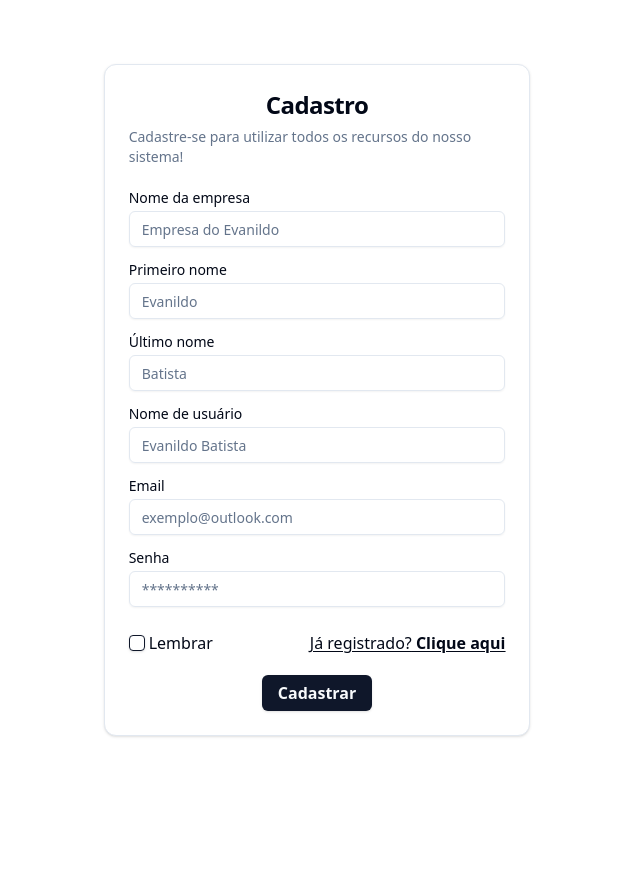
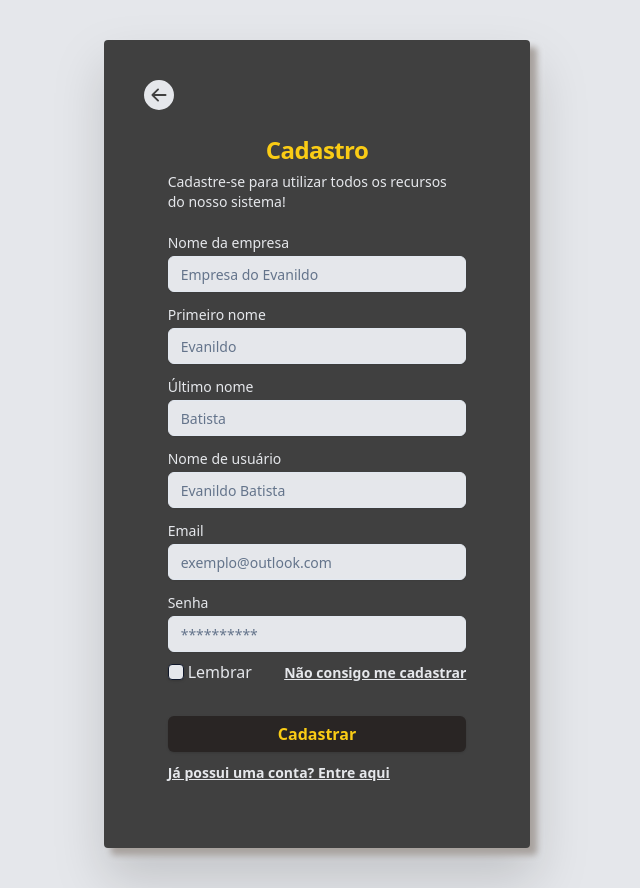
Before and after one commit to JonasFortes12/MEICash-front-end, a React (Vite) app: page /register in a window 1280 px wide. Shown: the whole page, without its empty margins (323-963 px from the left). Before the commit the page ends 800 px from the top, so only its background shows below. Built offline with nearby package versions, Linux system fonts and the light colour scheme.

Commit message:
Implementação dos estilos iniciais das telas e login e cadastro

```diff
--- a/src/components/component/dashboard.tsx
+++ b/src/components/component/dashboard.tsx
@@ -127,7 +127,7 @@ function Transactions() {
         <div className="h-full flex flex-col">
           <ul className="list-disc text-gray-200 pl-14 justify-start text-base marker:text-yellow-400 tracking-widest">
             <li className="cursor-pointer hover:text-yellow-400 duration-500">
-              <a href="/transaction">Histórico de transações</a>
+              <a href="/">Histórico de transações</a>
             </li>
             <li className="cursor-default">xxxxxxxxxx</li>
             <li className="cursor-default">xxxxxxxxxx</li>
@@ -150,7 +150,7 @@ function Transactions() {
               <FaBell className="cursor-pointer hover:text-yellow-400 duration-500" />
               <FaUser className="cursor-pointer hover:text-yellow-400 duration-500 " />
               <FaGear className="cursor-pointer hover:text-yellow-400 duration-500 " />
-              <DropdownMenuTrigger className="text-xl">
+              <DropdownMenuTrigger className="pt-0 flex">
                 <FaCaretDown className="cursor-pointer hover:text-yellow-400 duration-500" />
               </DropdownMenuTrigger>
               <DropdownMenuContent className="">
@@ -171,8 +171,7 @@ function Transactions() {
 
         <div className="flex items-center justify-between ">
           <form className="flex items-center gap-2">
-            <Input name="id" placeholder="Id do pedido" />
-            <Input name="name" placeholder="Nome do produto" />
+            <Input name="id" placeholder="Título da transação" />
             <Button type="submit" variant={"secondary"}>
               <Search className="w-4 h-4 mr-2 " />
               Filtrar Resultados
@@ -181,7 +180,7 @@ function Transactions() {
           <div className="space-x-1">
             <Dialog>
               <DialogTrigger>
-                <Button className="bg-stone-800">
+                <Button className="bg-stone-800 hover:bg-gray-800 duration-500  ">
                   <PlusCircle className="w-4 h-4 mr-2 " />
                   Nova categoria
                 </Button>
--- a/src/components/component/login.tsx
+++ b/src/components/component/login.tsx
@@ -51,23 +51,25 @@ function Login() {
   }
 
   return (
-    <div className="h-dvh w-dvh content-center">
-      <Card className="m-auto h-fit w-1/4">
+    <div className="h-dvh w-dvh content-center bg-gray-200">
+
+      <Card className="border-none m-auto h-fit w-2/6 bg-neutral-700 drop-shadow-2xl rounded-sm p-12 shadow-stone-400 shadow-md shadow-[7px_7px_6px_0_rgba(0,0,0,0.1)]">
         <form onSubmit={handleSubmit}>
           <CardHeader>
-            <CardTitle className="text-center font-bold text-2xl">
+            <CardTitle className="text-center font-bold text-2xl text-yellow-400" >
               Login
             </CardTitle>
-            <CardDescription>
+            <CardDescription className="text-gray-200">
               Se já possui uma conta, entre para utilizar todos os recursos do
               nosso sistema!
             </CardDescription>
           </CardHeader>
           <CardContent>
             <div className="grid w-full items-center gap-4">
-              <div className="flex flex-col space-y-1.5">
+              <div className="flex flex-col space-y-1.5 text-gray-200">
                 <Label htmlFor="username">Nome de usuário</Label>
                 <Input
+                  className="bg-gray-200 text-stone-950"
                   type="text"
                   id="username"
                   placeholder="Evanildo"
@@ -75,9 +77,10 @@ function Login() {
                   onChange={(e) => setUsername(e.target.value)}
                 />
               </div>
-              <div className="flex flex-col space-y-1.5">
+              <div className="flex flex-col space-y-1.5 text-gray-200">
                 <Label htmlFor="password">Senha</Label>
                 <Input
+                  className="bg-gray-200 text-stone-950 "
                   type="password"
                   id="password"
                   placeholder="**********"
@@ -86,29 +89,30 @@ function Login() {
                 />
               </div>
             </div>
-          </CardContent>
-          <CardFooter className="flex flex-col ">
-            <div className="w-full flex flex-row justify-between">
+            <div className="w-full flex flex-row justify-between text-gray-200 pt-2">
               <div className="flex items-center">
-                <Checkbox id="check" name="check" />
+                <Checkbox className="bg-gray-200" id="check" name="check" />
                 <label className="pl-1" htmlFor="check">
                   Lembrar
                 </label>
               </div>
 
-              <div className="flex pl-1  underline underline-offset-2">
-                <a href="/register">
-                  {" "}
-                  Para se cadastrar
-                  <span className="font-bold"> clique aqui</span>
+              <div className="flex pl-1">
+                <a href="/">
+                  <span className="text-sm font-bold cursor-pointer hover:text-yellow-400 duration-500 underline hover:decoration-yellow-400"> Esqueci minha senha</span>
                 </a>
               </div>
             </div>
+          </CardContent>
+          <CardFooter className="flex flex-col mb-4">
 
-            <div className="mt-5">
-              <Button type="submit" className="font-bold text-base">
+            <div className="mt-2 mb-2 w-full ">
+              <Button type="submit" className="w-full font-bold text-base bg-stone-800 text-yellow-400 hover:bg-stone-700">
                 Entrar{" "}
               </Button>
+            </div>
+            <div className="w-full">
+              <a href="/register" className="text-sm font-bold underline decoration-solid justify-start text-gray-200 ">Ainda não possui uma conta? <span className="cursor-pointer hover:text-yellow-400 duration-500 underline hover:decoration-yellow-400">Cadastre-se aqui</span></a>
             </div>
           </CardFooter>
         </form>
--- a/src/components/component/register.tsx
+++ b/src/components/component/register.tsx
@@ -16,6 +16,8 @@ import { useNavigate } from 'react-router-dom';
 import User from "@/interfaces/User";
 import userService from "@/service/UserService";
 import authProvider from "@/service/AuthProvider";
+
+import { BsFillArrowLeftCircleFill } from "react-icons/bs";
 
 function Register() {
   const [companyName, setCompanyName] = useState("");
@@ -66,22 +68,28 @@ function Register() {
   }
 
   return (
-    <div className="h-dvh w-dvh content-center">
-      <Card className="m-auto h-fit w-1/3">
-        <form onSubmit={handleSubmit} autoComplete="Off">
+    <div className="h-fit w-dvh content-center bg-gray-200">
+      <Card className="my-10 mx-auto h-fit w-1/3 border-none bg-neutral-700 drop-shadow-2xl rounded-sm p-10 shadow-stone-400 shadow-md shadow-[7px_7px_6px_0_rgba(0,0,0,0.1)] ">
+        <div className="text-3xl w-fit">
+          <a href="/login" className="cursor-pointer text-gray-200 hover:text-yellow-400">
+            <BsFillArrowLeftCircleFill />
+          </a>
+        </div>
+        <form onSubmit={handleSubmit} autoComplete="Off" className="pt-0">
           <CardHeader>
-            <CardTitle className="text-center font-bold text-2xl">
+            <CardTitle className="text-center font-bold text-2xl text-yellow-400">
               Cadastro
             </CardTitle>
-            <CardDescription>
+            <CardDescription className="text-gray-200">
               Cadastre-se para utilizar todos os recursos do nosso sistema!
             </CardDescription>
           </CardHeader>
           <CardContent>
             <div className="grid w-full items-center gap-4">
-              <div className="flex flex-col space-y-1.5">
+              <div className="flex flex-col space-y-1.5 text-gray-200">
                 <Label htmlFor="companyName">Nome da empresa</Label>
                 <Input
+                className="bg-gray-200 text-stone-950"
                   autoComplete="off"
                   type="text"
                   id="companyName"
@@ -90,9 +98,10 @@ function Register() {
                   onChange={(e) => setCompanyName(e.target.value)}
                 />
               </div>
-              <div className="flex flex-col space-y-1.5">
+              <div className="flex flex-col space-y-1.5 text-gray-200">
                 <Label htmlFor="firstName">Primeiro nome</Label>
                 <Input
+                className="bg-gray-200 text-stone-950"
                 autoComplete="off"
                   type="text"
                   id="firstName"
@@ -101,9 +110,10 @@ function Register() {
                   onChange={(e) => setFirstName(e.target.value)}
                 />
               </div>
-              <div className="flex flex-col space-y-1.5">
+              <div className="flex flex-col space-y-1.5 text-gray-200">
                 <Label htmlFor="lastName">Último nome</Label>
                 <Input
+                className="bg-gray-200 text-stone-950"
                 autoComplete="off"
                   type="text"
                   id="lastName"
@@ -112,9 +122,10 @@ function Register() {
                   onChange={(e) => setLastName(e.target.value)}
                 />
               </div>
-              <div className="flex flex-col space-y-1.5">
+              <div className="flex flex-col space-y-1.5 text-gray-200">
                 <Label htmlFor="username">Nome de usuário</Label>
                 <Input
+                className="bg-gray-200 text-stone-950"
                 autoComplete="off"
                   type="text"
                   id="username"
@@ -123,9 +134,10 @@ function Register() {
                   onChange={(e) => setUsername(e.target.value)}
                 />
               </div>
-              <div className="flex flex-col space-y-1.5">
+              <div className="flex flex-col space-y-1.5 text-gray-200">
                 <Label htmlFor="email">Email</Label>
                 <Input
+                className="bg-gray-200 text-stone-950"
                 autoComplete="off"
                   type="email"
                   id="email"
@@ -134,9 +146,10 @@ function Register() {
                   onChange={(e) => setEmail(e.target.value)}
                 />
               </div>
-              <div className="flex flex-col space-y-1.5">
+              <div className="flex flex-col space-y-1.5 text-gray-200">
                 <Label htmlFor="password">Senha</Label>
                 <Input
+                className="bg-gray-200 text-stone-950"
                 autoComplete="off"
                   type="password"
                   id="password"
@@ -146,28 +159,30 @@ function Register() {
                 />
               </div>
             </div>
-          </CardContent>
-          <CardFooter className="flex flex-col ">
-            <div className="w-full flex flex-row justify-between">
+            <div className="w-full flex flex-row justify-between text-gray-200 pt-2">
               <div className="flex items-center">
-                <Checkbox id="check" name="check" onClick={handleCheck} />
+                <Checkbox className="bg-gray-200" id="check" name="check" />
                 <label className="pl-1" htmlFor="check">
                   Lembrar
                 </label>
               </div>
 
-              <div className="flex pl-1  underline underline-offset-2">
-                <a href="/login">
-                  Já registrado?
-                  <span className="font-bold"> Clique aqui</span>
+              <div className="flex pl-1">
+                <a href="/">
+                  <span className="text-sm font-bold cursor-pointer hover:text-yellow-400 duration-500 underline hover:decoration-yellow-400">Não consigo me cadastrar</span>
                 </a>
               </div>
             </div>
+          </CardContent>
+          <CardFooter className="flex flex-col ">
 
-            <div className="mt-5">
-              <Button type="submit" className="font-bold text-base">
-                Cadastrar
+          <div className="mt-2 mb-2 w-full ">
+              <Button type="submit" className="w-full font-bold text-base bg-stone-800 text-yellow-400 hover:bg-stone-700">
+                Cadastrar{" "}
               </Button>
+            </div>
+            <div className="w-full">
+              <a href="/login" className="text-sm font-bold underline decoration-solid justify-start text-gray-200 ">Já possui uma conta? <span className="cursor-pointer hover:text-yellow-400 duration-500 underline hover:decoration-yellow-400">Entre aqui</span></a>
             </div>
           </CardFooter>
         </form>
```
